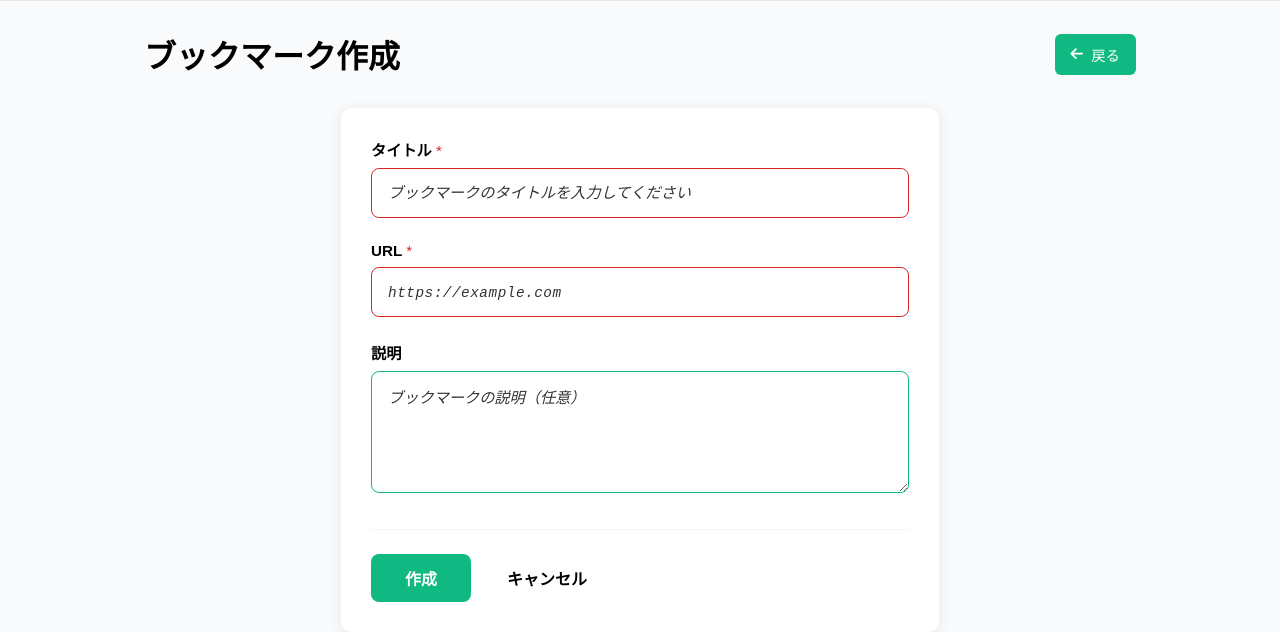
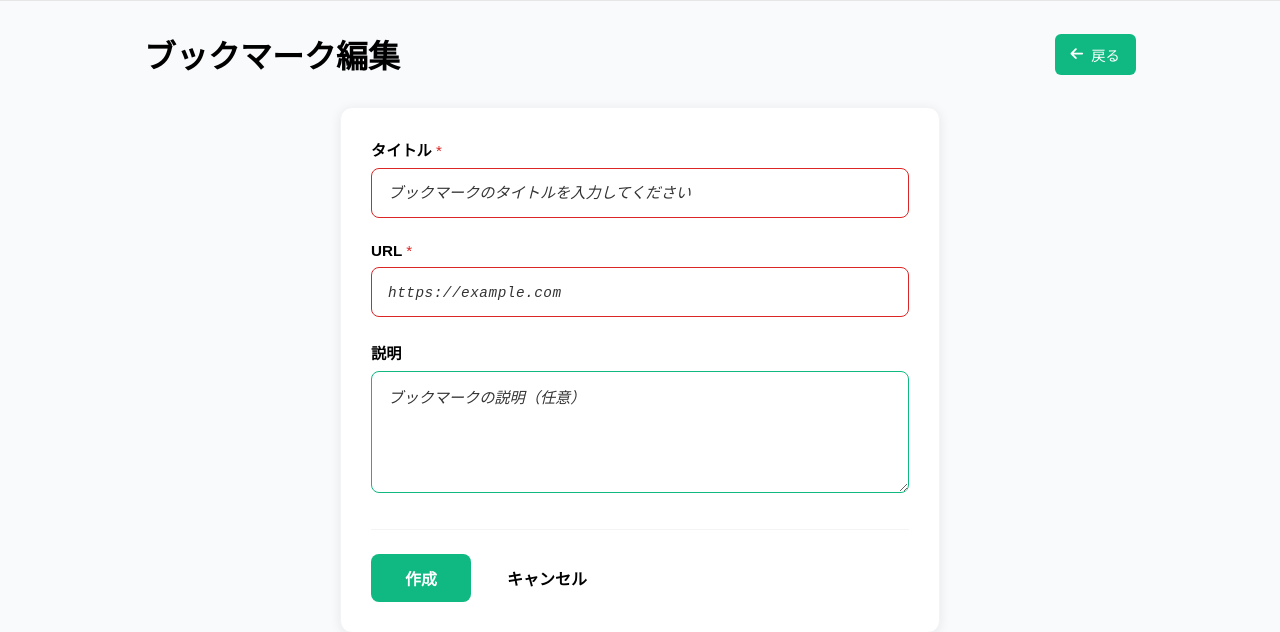
Before and after one commit to masunoob/MyBookmark, a Django app: template main_app/templates/main_app/bookmark_form.html in a window 1280 px wide. Shown: the part 60-692 px from the top of the page. Run offline with Django 5.2, Linux system fonts and the light colour scheme; the template is opened without the code that fills it: values that come from a table or form of the project are taken from there, others are empty.

Commit message:
bookmark_form.htmlを修正
- 作成時と編集時のヘッダーを変更

```diff
--- a/main_app/templates/main_app/bookmark_form.html
+++ b/main_app/templates/main_app/bookmark_form.html
@@ -8,7 +8,11 @@
 {% block content %}
   <div class="mainWrapper">
     <div class="page-header">
-      <h1>ブックマーク作成</h1>
+      {% if request.resolver_match.url_name == 'bookmark_create' %}
+        <h1>ブックマーク作成</h1>
+      {% else %}
+        <h1>ブックマーク編集</h1>
+      {% endif %}
       <button class="backButton primary btn-primary" data-url="{% url 'bookmark_list' %}">
         <i class="fa-solid fa-arrow-left"></i>
         戻る
```
